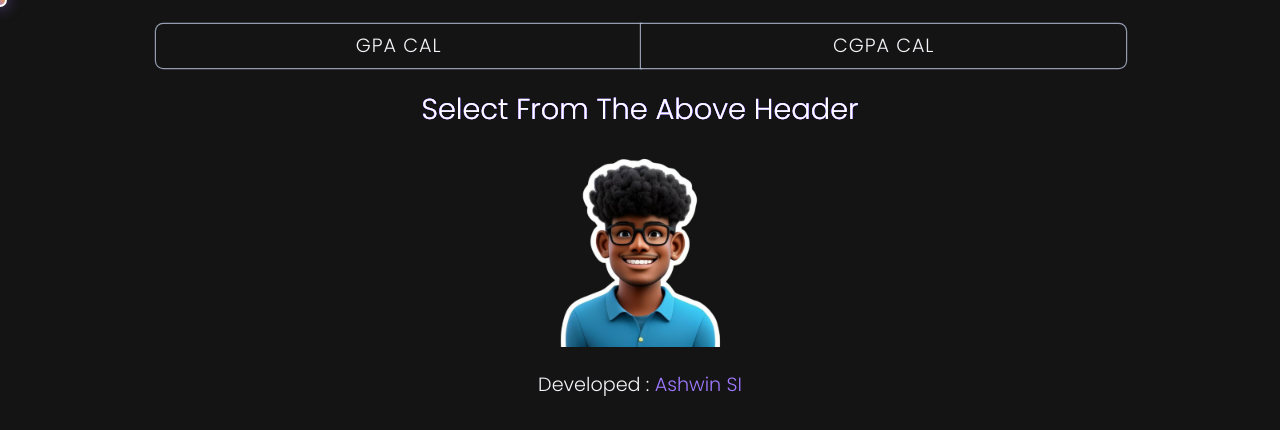
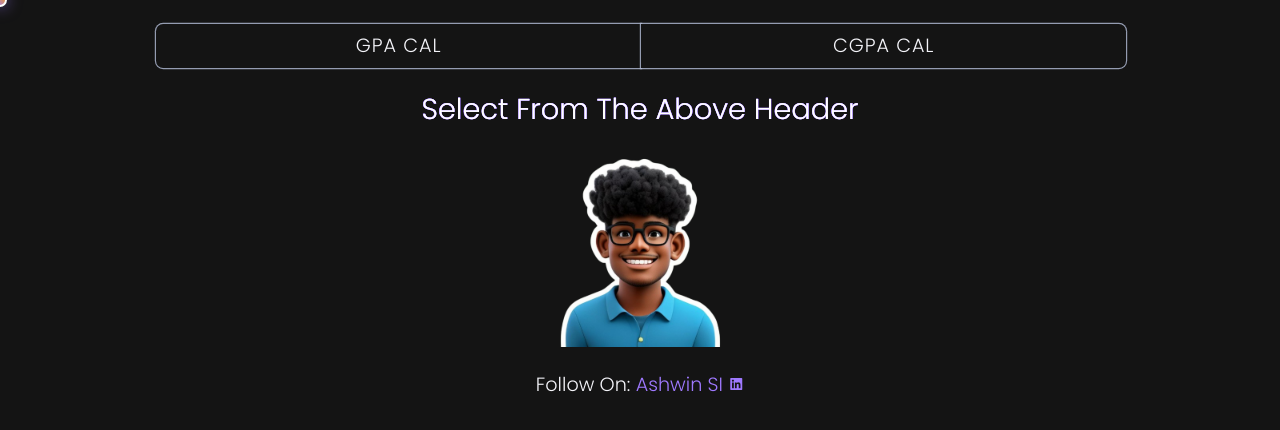
Before and after one commit to ashwinn-si/gpa-cgpa-calculator, a React (Create React App) app: page / in a window 1280 px wide. Shown: the top 430 px of the page. Built offline with nearby package versions, Linux system fonts and the light colour scheme.

Commit message:
Follow on added

```diff
--- a/package.json
+++ b/package.json
@@ -5,6 +5,7 @@
   "dependencies": {
     "@tensorflow/tfjs": "^4.22.0",
     "bootstrap": "^5.3.3",
+    "boxicons": "^2.1.4",
     "chart.js": "^4.4.7",
     "cra-template": "1.2.0",
     "react": "18.2.0",
--- a/public/index.html
+++ b/public/index.html
@@ -12,6 +12,8 @@
     <link href="https://fonts.googleapis.com/css2?family=Lato:ital,wght@0,100;0,300;0,400;0,700;0,900;1,100;1,300;1,400;1,700;1,900&family=Poppins:ital,wght@0,100;0,200;0,300;0,400;0,500;0,600;0,700;0,800;0,900;1,100;1,200;1,300;1,400;1,500;1,600;1,700;1,800;1,900&display=swap" rel="stylesheet">
     <!--Delete Icon-->
     <link rel="stylesheet" href="https://fonts.googleapis.com/css2?family=Material+Symbols+Outlined:opsz,wght,FILL,GRAD@24,400,0,0&icon_names=delete" />
+    <!-- BoxIcons -->
+    <link href="https://cdn.jsdelivr.net/npm/boxicons@2.1.1/css/boxicons.min.css" rel="stylesheet" />
     <!--CHART REQUIRED JS-->
     <script src="https://cdn.jsdelivr.net/npm/chart.js"></script>
       <!--Microsoft Clarity  Tracker-->
--- a/src/App.js
+++ b/src/App.js
@@ -2,6 +2,7 @@ import MainFrame from "./Components/MainFrame";
 import ToggleHeader from "./Components/ToggleHeader";
 import "./Styles/CommonStyle.css"
 import CustomCursor from "./Components/CustomCursor";
+import img from "./Assets/linkdin.png"
 
 function App() {
   return (
@@ -10,7 +11,7 @@ function App() {
               window.innerWidth > 768 ? <CustomCursor/> : null
             }
               <ToggleHeader />
-              <p className="primary-text-color fw-light text-center m-3 fs-s">Developed : <span className="hilight-text-color fs-s credit "  onClick={() => window.open("https://www.linkedin.com/in/ashwinsi/", "_blank")}>Ashwin SI </span></p>
+              <p className="primary-text-color fw-light text-center m-3 fs-s">Follow On: <span className="hilight-text-color fs-s credit "  onClick={() => window.open("https://www.linkedin.com/in/ashwinsi/", "_blank")}>Ashwin SI <i class='bx bxl-linkedin-square fs' ></i></span></p>
           </MainFrame>
   );
 }
```
Also changed, not shown: src/Assets/linkdin.png (added), 1 other file (tests, documents, lock files or other folders).
